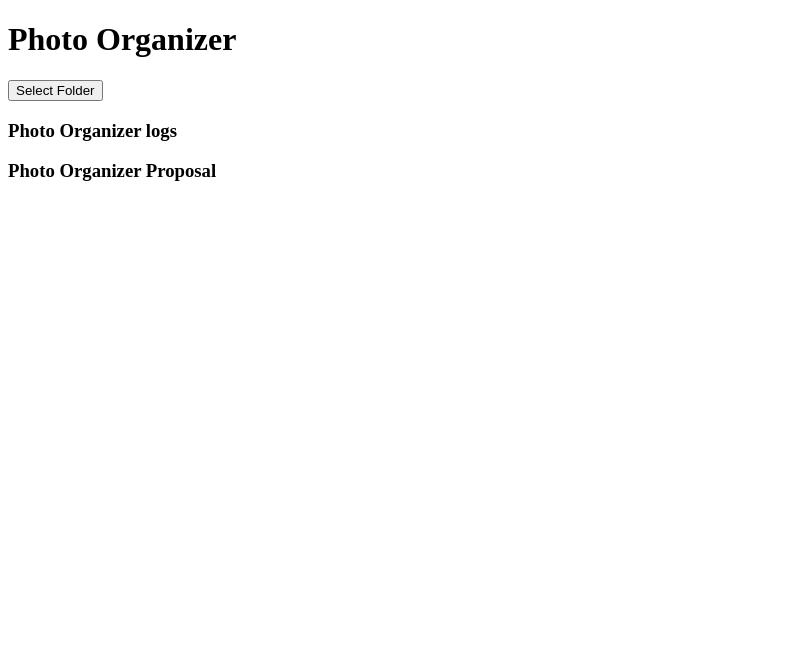
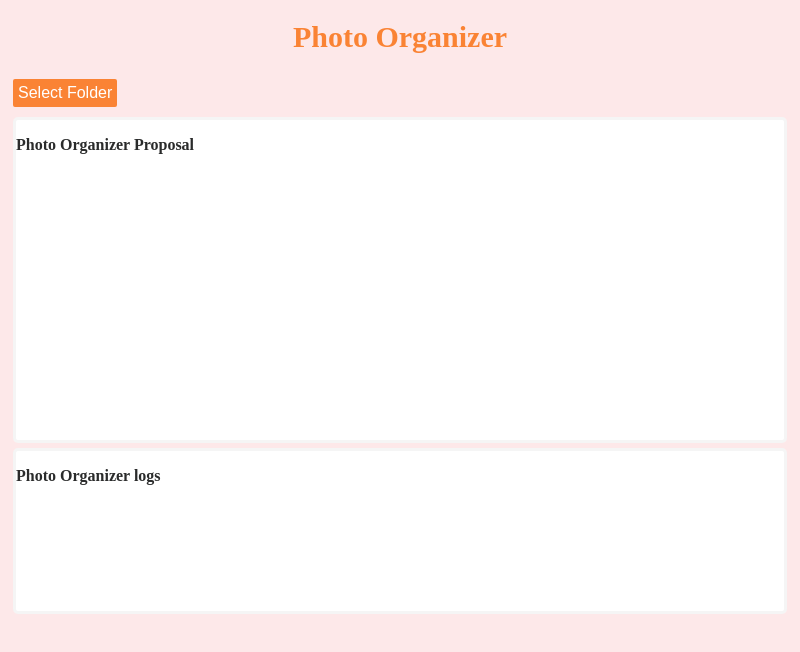
Before and after one commit to akshaynawale/PhotoOrganizer, an Electron app: page renderer/index.html in a window 800 px wide. Drawn offline with Linux system fonts and the light colour scheme.

Commit message:
Adding CSS to the app and refactoring Main.js
1. Adding css to the app to add scrollable support and basic colors
2. Removed the StartPhotoOrganizer class as this was not needed and
   simplified the PhotoOrganizer.
3. moved the index.html from root to renderer folder

```diff
--- a/lib/process_folder.ts
+++ b/lib/process_folder.ts
@@ -58,17 +58,17 @@ export class MediaFilesHandler {
      * this function runs on the server
      */
     handleFolderOpen = async () => {
-        console.log("inside handle Open funciton");
+        console.log("inside handle Open function");
         const { canceled, filePaths } = await dialog.showOpenDialog({
             properties: ['openDirectory']
         });
 
         if (canceled || filePaths.length === 0) {
-            console.log('User cancelled folder selection');
+            this.logger.info("User cancelled folder selection");
             return null;
         } else {
             const folderPath = filePaths[0];
-            console.log(`Selected folder: ${folderPath}`);
+            this.logger.info("User selected folder: " + folderPath);
 
             try {
                 const files = await fs.promises.readdir(folderPath, { withFileTypes: true });
--- /dev/null
+++ b/renderer/index.css
@@ -0,0 +1,49 @@
+/*https://coolors.co/fa8334-fde8e9-bc9ec1-8b9474-6cae75
+*/
+
+body {
+    background-color: #FDE8E9;
+}
+
+#select-folder-button {
+    font-size: medium;
+    border-radius: 2px;
+    margin: 5px;
+    padding: 5px;
+    border-style: hidden;
+    background-color: #fa8334;
+    color: white;
+}
+
+#photo-organizer-title {
+    color: #fa8334;
+    font-size: 30px;
+    text-align: center;
+}
+
+#photo-organizer-proposal-container {
+    background-color: white;
+    border-style: solid;
+    border-color: whitesmoke;
+    margin: 5px;
+    height: 20pc;
+    border-radius: 5px;
+    color: #2A2B2B;
+    overflow-y: auto;
+}
+
+#photo-organizer-logs-container {
+    background-color: white;
+    border-style: solid;
+    border-color: whitesmoke;
+    margin: 5px;
+    height: 10pc;
+    border-radius: 5px;
+    color: #2A2B2B;
+    overflow-y: auto;
+
+}
+
+h3 {
+    font-size: medium;
+}
--- a/index.html
+++ b/renderer/index.html
@@ -11,6 +11,7 @@
       http-equiv="X-Content-Security-Policy"
       content="default-src 'self'; script-src 'self'"
     />
+    <link rel="stylesheet" href="index.css">
     <title>Photo Organizer</title>
     <!-- This loads your renderer script securely and efficiently -->
     <!-- <script src="./dist/renderer.js" defer></script> -->
@@ -18,11 +19,16 @@
   <body>
     <h1 id="photo-organizer-title">Photo Organizer</h1>
     <button id="select-folder-button"> Select Folder</button>
-    <h3>Photo Organizer logs</h3>
-    <div id="photo-organizer-logs"></div>
-    <h3>Photo Organizer Proposal</h3>
-    <div id="photo-organizer-proposal"> </div>
-    <script type="module" src="./dist/renderer/renderer.js"></script>
+    <div id="photo-organizer-proposal-container">
+      <h3>Photo Organizer Proposal</h3>
+      <div id="photo-organizer-proposal"> </div>
+    </div>
+    <div id="photo-organizer-logs-container">
+      <h3>Photo Organizer logs</h3>
+      <div id="photo-organizer-logs"></div>
+    </div>
+
+    <script type="module" src="../dist/renderer/renderer.js"></script>
   </body>
 
 </html>
```
Also changed, not shown: main.ts (+25 -37 lines), renderer/renderer.ts (+1 -6 lines).
